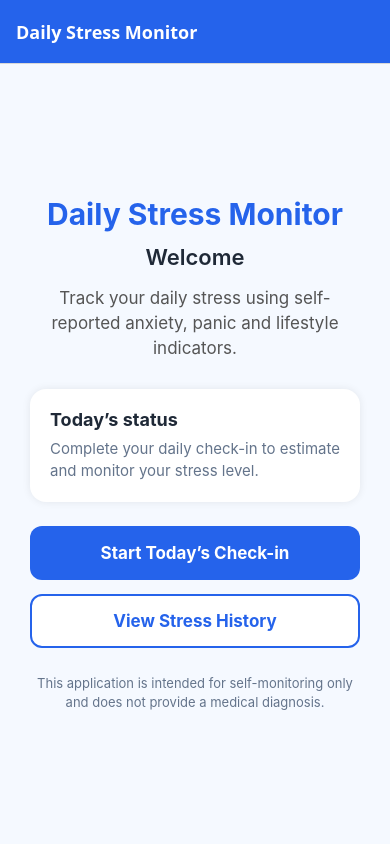
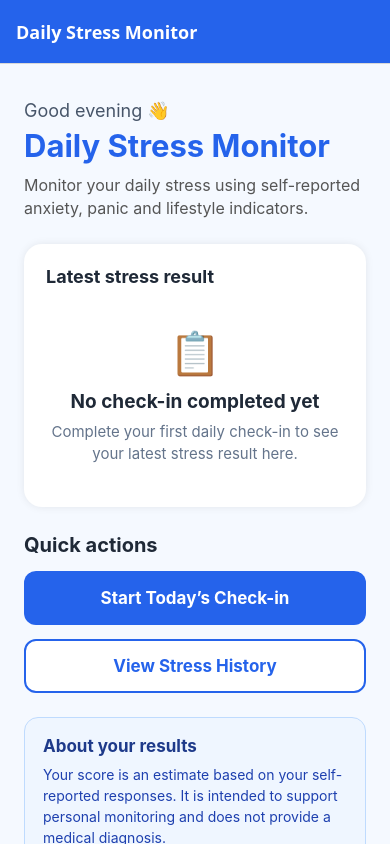
Before and after one commit to QH0426/DailyStressMonitor, a React Native app: screen /Home in a window 390 px wide. Built offline with nearby package versions, Linux system fonts and the light colour scheme.

Commit message:
Added dashboard and latest stress summary

```diff
--- a/src/screens/HomeScreen.js
+++ b/src/screens/HomeScreen.js
@@ -1,30 +1,189 @@
+import { useCallback, useState } from 'react';
+
 import {
+  ActivityIndicator,
   Pressable,
+  ScrollView,
   StyleSheet,
   Text,
   View,
 } from 'react-native';
 
+import { useFocusEffect } from '@react-navigation/native';
+
+import { getStressEntries } from '../database/database';
+import { getStressCategory } from '../services/stressCalculation';
+
 export default function HomeScreen({ navigation }) {
+  const [latestEntry, setLatestEntry] = useState(null);
+  const [isLoading, setIsLoading] = useState(true);
+
+  const loadLatestEntry = useCallback(async () => {
+    try {
+      setIsLoading(true);
+
+      const entries = await getStressEntries();
+
+      if (entries.length > 0) {
+        setLatestEntry(entries[0]);
+      } else {
+        setLatestEntry(null);
+      }
+    } catch (error) {
+      console.error('Unable to load latest stress entry:', error);
+      setLatestEntry(null);
+    } finally {
+      setIsLoading(false);
+    }
+  }, []);
+
+  useFocusEffect(
+    useCallback(() => {
+      loadLatestEntry();
+    }, [loadLatestEntry])
+  );
+
+  function getGreeting() {
+    const currentHour = new Date().getHours();
+
+    if (currentHour < 12) {
+      return 'Good morning';
+    }
+
+    if (currentHour < 18) {
+      return 'Good afternoon';
+    }
+
+    return 'Good evening';
+  }
+
+  function formatDate(dateValue) {
+    const date = new Date(dateValue);
+
+    return date.toLocaleString('en-GB', {
+      day: '2-digit',
+      month: 'long',
+      year: 'numeric',
+      hour: '2-digit',
+      minute: '2-digit',
+    });
+  }
+
+  const category = latestEntry
+    ? getStressCategory(latestEntry.score)
+    : null;
+
   return (
-    <View style={styles.container}>
-      <Text style={styles.title}>Daily Stress Monitor</Text>
+    <ScrollView
+      style={styles.screen}
+      contentContainerStyle={styles.container}
+    >
+      <Text style={styles.greeting}>
+        {getGreeting()} 👋
+      </Text>
 
-      <Text style={styles.subtitle}>Welcome</Text>
+      <Text style={styles.title}>
+        Daily Stress Monitor
+      </Text>
 
       <Text style={styles.description}>
-        Track your daily stress using self-reported anxiety,
+        Monitor your daily stress using self-reported anxiety,
         panic and lifestyle indicators.
       </Text>
 
       <View style={styles.statusCard}>
-        <Text style={styles.statusTitle}>Today’s status</Text>
+        <Text style={styles.cardTitle}>
+          Latest stress result
+        </Text>
 
-        <Text style={styles.statusText}>
-          Complete your daily check-in to estimate and monitor your
-          stress level.
-        </Text>
+        {isLoading ? (
+          <View style={styles.loadingContainer}>
+            <ActivityIndicator
+              size="large"
+              color="#2563EB"
+            />
+
+            <Text style={styles.loadingText}>
+              Loading your latest result...
+            </Text>
+          </View>
+        ) : latestEntry ? (
+          <>
+            <View style={styles.resultRow}>
+              <View>
+                <Text
+                  style={[
+                    styles.score,
+                    {
+                      color: category.colour,
+                    },
+                  ]}
+                >
+                  {latestEntry.score}%
+                </Text>
+
+                <Text
+                  style={[
+                    styles.category,
+                    {
+                      color: category.colour,
+                    },
+                  ]}
+                >
+                  {category.label} stress
+                </Text>
+              </View>
+
+              <View
+                style={[
+                  styles.scoreCircle,
+                  {
+                    borderColor: category.colour,
+                  },
+                ]}
+              >
+                <Text
+                  style={[
+                    styles.circleText,
+                    {
+                      color: category.colour,
+                    },
+                  ]}
+                >
+                  {latestEntry.score}%
+                </Text>
+              </View>
+            </View>
+
+            <View style={styles.divider} />
+
+            <Text style={styles.lastCheckInLabel}>
+              Last check-in
+            </Text>
+
+            <Text style={styles.lastCheckInDate}>
+              {formatDate(latestEntry.date)}
+            </Text>
+          </>
+        ) : (
+          <View style={styles.emptyResult}>
+            <Text style={styles.emptyIcon}>📋</Text>
+
+            <Text style={styles.emptyTitle}>
+              No check-in completed yet
+            </Text>
+
+            <Text style={styles.emptyText}>
+              Complete your first daily check-in to see your
+              latest stress result here.
+            </Text>
+          </View>
+        )}
       </View>
+
+      <Text style={styles.sectionTitle}>
+        Quick actions
+      </Text>
 
       <Pressable
         style={styles.primaryButton}
@@ -44,73 +203,164 @@ export default function HomeScreen({ navigation }) {
         </Text>
       </Pressable>
 
-      <Text style={styles.disclaimer}>
-        This application is intended for self-monitoring only and does
-        not provide a medical diagnosis.
-      </Text>
-    </View>
+      <View style={styles.infoCard}>
+        <Text style={styles.infoTitle}>
+          About your results
+        </Text>
+
+        <Text style={styles.infoText}>
+          Your score is an estimate based on your self-reported
+          responses. It is intended to support personal monitoring
+          and does not provide a medical diagnosis.
+        </Text>
+      </View>
+    </ScrollView>
   );
 }
 
 const styles = StyleSheet.create({
-  container: {
+  screen: {
     flex: 1,
     backgroundColor: '#F5F9FF',
-    alignItems: 'center',
-    justifyContent: 'center',
-    padding: 30,
+  },
+
+  container: {
+    flexGrow: 1,
+    padding: 24,
+    paddingBottom: 40,
+  },
+
+  greeting: {
+    fontSize: 18,
+    color: '#475569',
+    marginTop: 12,
+    marginBottom: 6,
   },
 
   title: {
-    fontSize: 30,
+    fontSize: 31,
     fontWeight: 'bold',
     color: '#2563EB',
-    textAlign: 'center',
-    marginBottom: 12,
-  },
-
-  subtitle: {
-    fontSize: 22,
-    fontWeight: '600',
-    color: '#1F2937',
-    marginBottom: 16,
+    marginBottom: 10,
   },
 
   description: {
-    fontSize: 17,
+    fontSize: 16,
     color: '#555555',
-    textAlign: 'center',
-    lineHeight: 25,
-    marginBottom: 28,
+    lineHeight: 23,
+    marginBottom: 24,
   },
 
   statusCard: {
-    width: '100%',
     backgroundColor: '#FFFFFF',
-    padding: 20,
-    borderRadius: 16,
-    marginBottom: 24,
+    borderRadius: 18,
+    padding: 22,
+    marginBottom: 26,
     shadowColor: '#000000',
     shadowOpacity: 0.08,
     shadowRadius: 8,
     elevation: 3,
   },
 
-  statusTitle: {
+  cardTitle: {
     fontSize: 18,
+    fontWeight: 'bold',
+    color: '#1F2937',
+    marginBottom: 20,
+  },
+
+  loadingContainer: {
+    alignItems: 'center',
+    paddingVertical: 26,
+  },
+
+  loadingText: {
+    fontSize: 15,
+    color: '#64748B',
+    marginTop: 12,
+  },
+
+  resultRow: {
+    flexDirection: 'row',
+    justifyContent: 'space-between',
+    alignItems: 'center',
+  },
+
+  score: {
+    fontSize: 48,
+    fontWeight: 'bold',
+    marginBottom: 4,
+  },
+
+  category: {
+    fontSize: 17,
+    fontWeight: '600',
+  },
+
+  scoreCircle: {
+    width: 88,
+    height: 88,
+    borderRadius: 44,
+    borderWidth: 6,
+    alignItems: 'center',
+    justifyContent: 'center',
+  },
+
+  circleText: {
+    fontSize: 20,
+    fontWeight: 'bold',
+  },
+
+  divider: {
+    height: 1,
+    backgroundColor: '#E2E8F0',
+    marginVertical: 20,
+  },
+
+  lastCheckInLabel: {
+    fontSize: 13,
+    color: '#64748B',
+    marginBottom: 4,
+  },
+
+  lastCheckInDate: {
+    fontSize: 16,
+    fontWeight: '600',
+    color: '#334155',
+  },
+
+  emptyResult: {
+    alignItems: 'center',
+    paddingVertical: 20,
+  },
+
+  emptyIcon: {
+    fontSize: 42,
+    marginBottom: 12,
+  },
+
+  emptyTitle: {
+    fontSize: 19,
     fontWeight: 'bold',
     color: '#1F2937',
     marginBottom: 8,
   },
 
-  statusText: {
+  emptyText: {
     fontSize: 15,
     color: '#64748B',
     lineHeight: 22,
+    textAlign: 'center',
+  },
+
+  sectionTitle: {
+    fontSize: 20,
+    fontWeight: 'bold',
+    color: '#1F2937',
+    marginBottom: 14,
   },
 
   primaryButton: {
-    width: '100%',
     minHeight: 54,
     justifyContent: 'center',
     alignItems: 'center',
@@ -126,7 +376,6 @@ const styles = StyleSheet.create({
   },
 
   secondaryButton: {
-    width: '100%',
     minHeight: 54,
     justifyContent: 'center',
     alignItems: 'center',
@@ -142,11 +391,25 @@ const styles = StyleSheet.create({
     fontWeight: 'bold',
   },
 
-  disclaimer: {
-    fontSize: 13,
-    color: '#64748B',
-    textAlign: 'center',
-    lineHeight: 19,
-    marginTop: 26,
+  infoCard: {
+    backgroundColor: '#EFF6FF',
+    borderWidth: 1,
+    borderColor: '#BFDBFE',
+    borderRadius: 14,
+    padding: 18,
+    marginTop: 24,
+  },
+
+  infoTitle: {
+    fontSize: 17,
+    fontWeight: 'bold',
+    color: '#1E3A8A',
+    marginBottom: 8,
+  },
+
+  infoText: {
+    fontSize: 14,
+    color: '#1E40AF',
+    lineHeight: 21,
   },
 });
```
